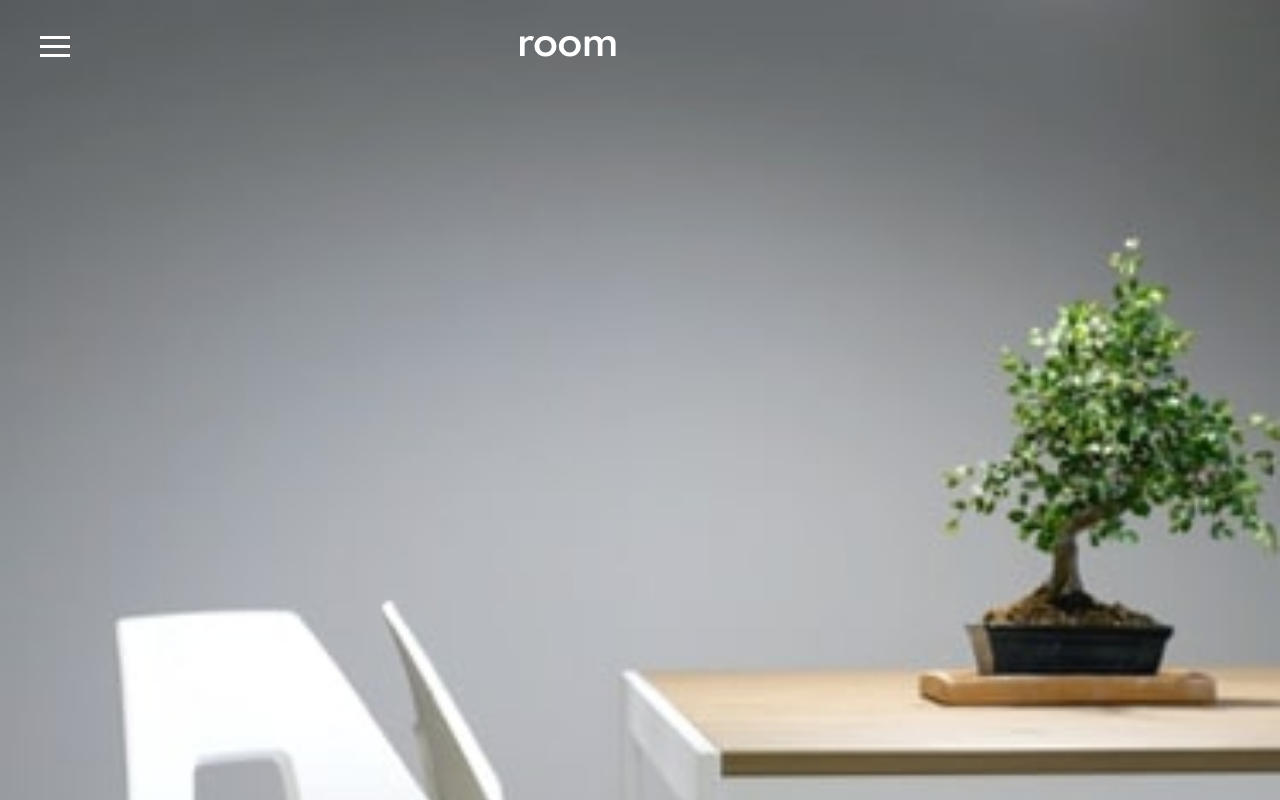
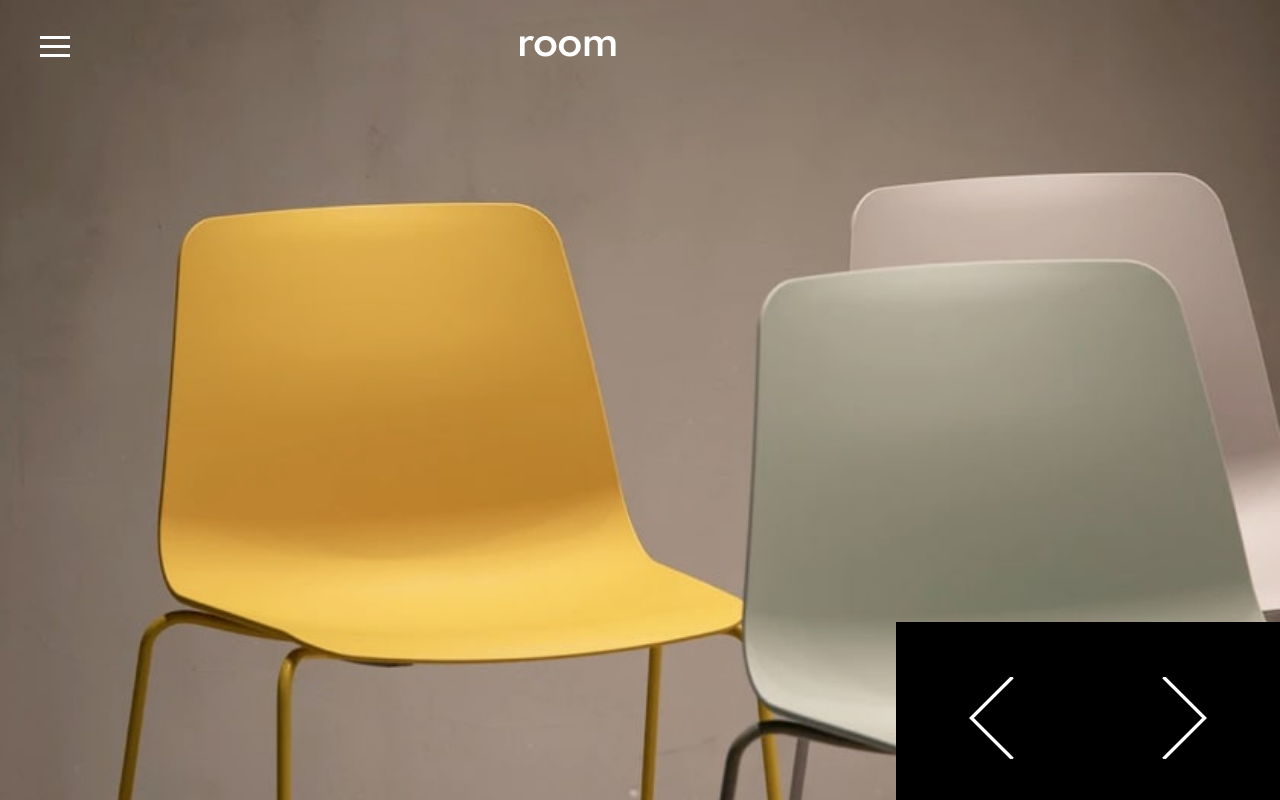
Before and after one commit to macluiggy/room-homepage-frontend-mentor, a React (Create React App) app: page / in a window 1280 px wide. Shown: the top 800 px of the page. Built offline with nearby package versions, Linux system fonts and the light colour scheme.

Commit message:
image slider added

```diff
--- a/src/components/css/header.css
+++ b/src/components/css/header.css
@@ -55,15 +55,25 @@ header .images_container {
 header .images_container img {
   width: 100%;
   display: none;
-}
-header .images_container .active {
-  display: block;
-  transition: 1s;
   animation-duration: 1s;
   animation-name: fadeOut;
   animation-fill-mode: forwards;
 }
 @keyframes fadeOut {
+  from {
+    opacity: 1;
+  }
+  to {
+    opacity: 0;
+  }
+}
+header .images_container .active {
+  display: block;
+  animation-duration: 1s;
+  animation-name: fadeIn;
+  animation-fill-mode: forwards;
+}
+@keyframes fadeIn {
   from {
     opacity: 0;
   }
@@ -72,11 +82,14 @@ header .images_container .active {
   }
 }
 @media screen and (min-width: 900px) {
-  header .images_container .img1 {
+  header .images_container .img0 {
     content: url("../images/desktop-image-hero-1.jpg");
   }
+  header .images_container .img1 {
+    content: url("../images/desktop-image-hero-2.jpg");
+  }
   header .images_container .img2 {
-    content: url("../images/desktop-image-hero-2.jpg");
+    content: url("../images/desktop-image-hero-3.jpg");
   }
 }
 header .images_container .arrows_container {
--- a/src/components/header.js
+++ b/src/components/header.js
@@ -14,43 +14,22 @@ import close from './images/icon-close.svg';
 
 
 const Header = () => {
-    let active = {
-        active1: 'active',
-        active2: '',
-        active3: '',
-    }
+    let images = [mobile_image_1, mobile_image_2, mobile_image_3]
     const [value, setValue] = React.useState('none');
     const [index, setIndex] = useState(0);
 
-    const handleClickPrev = () => {
-    	console.log(`estas en el index ${index}`)
-        setIndex(index - 1)
-        if (index < 1) {
-            setIndex(2)
-            active = {
-                active1: '',
-                active2: '',
-                active3: 'active',
-            }
-        }
-        if (index > 2) {
-        	setIndex(0)
-            active = {
-                active1: 'active',
-                active2: '',
-                active3: '',
-            }
-        }
-        if (index === 1) {
-            active = {
-                active1: '',
-                active2: 'active',
-                active3: '',
-            }
-        }
-        console.log(active)
+    const prevClick = () => {
+    	setIndex(index === 0 ? images.length - 1 : index - 1)
     }
-    useEffect(() => {}, [])
+    const nextClick = () => {
+    	setIndex(index === images.length - 1 ? 0 : index + 1)
+    }
+
+    React.useEffect(() => {
+    	let interval = setInterval(nextClick, 5000);
+    	return () => clearInterval(interval);
+    }, [index]);
+
     return <header>
 		<div className='nav_container'>
 		 	<figure className='burger_and_logo_container'>
@@ -70,12 +49,12 @@ const Header = () => {
 		    </nav>
 		</div>
 		<div className='images_container'>
-			<img src={mobile_image_1} alt="" className={`img ${active.active1}`}/>
-			<img src={mobile_image_2} alt="" className={`img ${active.active2}`}/>
-			<img src={mobile_image_3} alt="" className={`img ${active.active3}`}/>
+		{images.map((img, i) => {
+			return index === i ? <img key={img} src={img} alt="" className={`img${i} active`}/> : ''
+		})}
 			<div className='arrows_container'>
-				<div className='arrow left' onClick={handleClickPrev}></div>
-				<div className='arrow right' ></div>
+				<div className='arrow left' onClick={prevClick}></div>
+				<div className='arrow right' onClick={nextClick}></div>
 			</div>
 		</div>
 	</header>
--- a/src/components/sass/header.scss
+++ b/src/components/sass/header.scss
@@ -64,15 +64,25 @@ header {
 		img {
 			width: 100%;
 			display: none;
-		}
-		.active {
-			display: block;
-			transition: 1s;
 			animation-duration: 1s;
 			animation-name: fadeOut;
 			animation-fill-mode: forwards;
 		}
 		@keyframes fadeOut {
+			from {
+				opacity: 1;
+			}
+			to {
+				opacity: 0;
+			}
+		}
+		.active {
+			display: block;
+			animation-duration: 1s;
+			animation-name: fadeIn;
+			animation-fill-mode: forwards;
+		}
+		@keyframes fadeIn {
 			from {
 				opacity: 0;
 			}
@@ -81,11 +91,14 @@ header {
 			}
 		}
 		@media screen and (min-width: 900px) {
-			.img1 {
+			.img0 {
 				content: url('../images/desktop-image-hero-1.jpg');
 			}
+			.img1 {
+				content: url('../images/desktop-image-hero-2.jpg');
+			}
 			.img2 {
-				content: url('../images/desktop-image-hero-2.jpg');
+				content: url('../images/desktop-image-hero-3.jpg');
 			}
 		}
 		.arrows_container {
```
Also changed, not shown: 1 other file (tests, documents, lock files or other folders).
